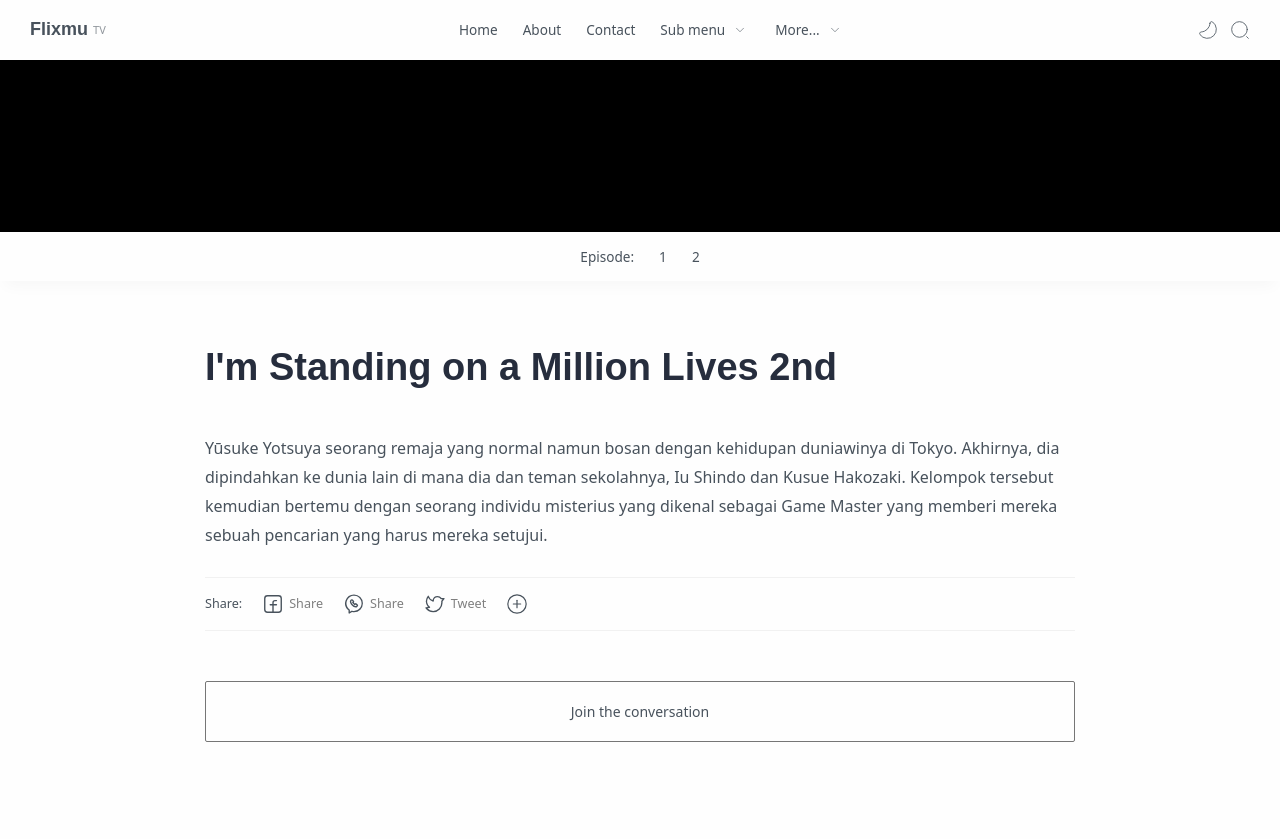
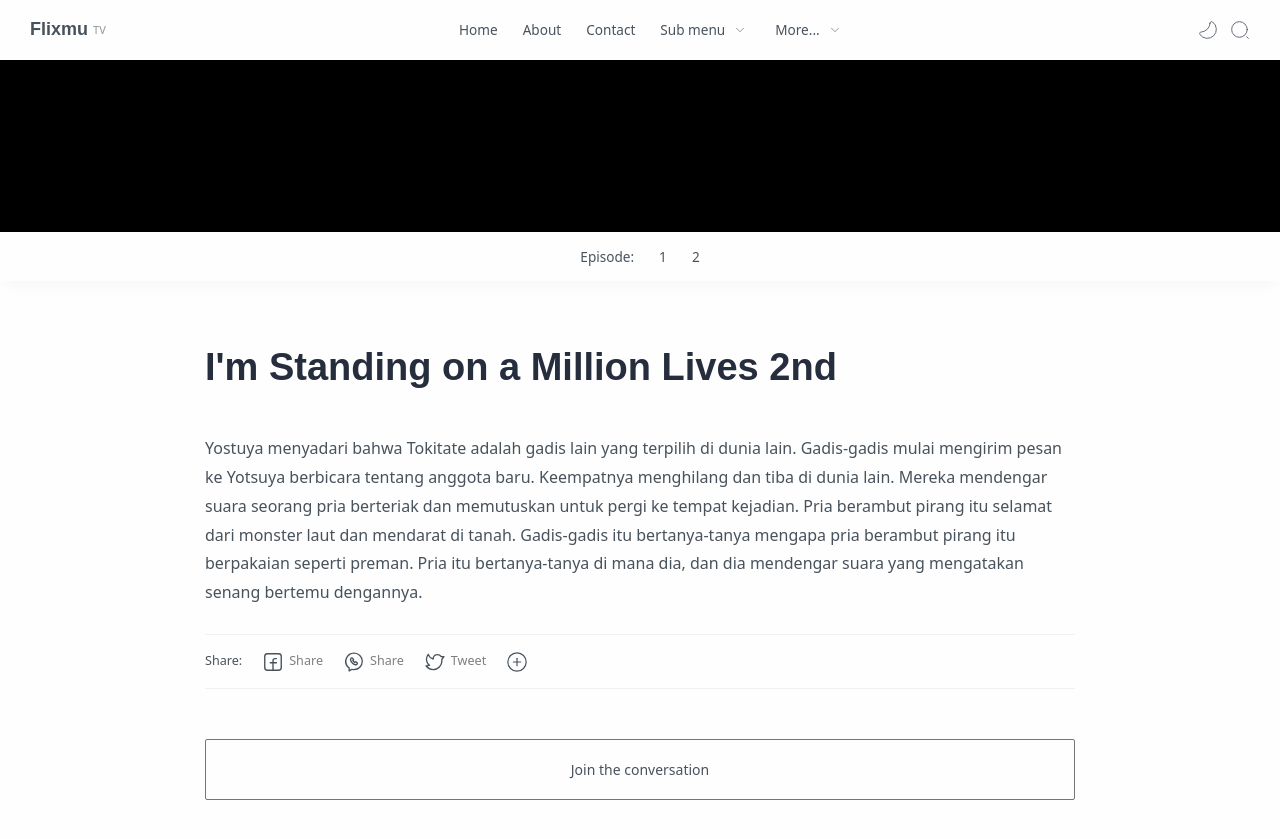
Before and after one commit to hippomu-media/Flixmu, a Jekyll site: the page built from _video/anime/I/I'm Standing on a Million Lives 2nd/1.md, in a window 1280 px wide and 900 px high, scrolled down 548 px. Shown: the top 839 px of the window. Built offline with Jekyll 4.4.1, drawn with Linux system fonts in a browser that asks for light colours; some web fonts are replaced; comment, search, counter and statistics services are not loaded.

Commit message:
Update 1.md

```diff
--- a/_video/anime/I/I'm Standing on a Million Lives 2nd/1.md
+++ b/_video/anime/I/I'm Standing on a Million Lives 2nd/1.md
@@ -20,4 +20,4 @@ en: /subtitle/anime/44881/en.srt
 ch: /subtitle/anime/44881/ch.srt
 ms: /subtitle/anime/44881/ms.srt
 ---
-Yūsuke Yotsuya seorang remaja yang normal namun bosan dengan kehidupan duniawinya di Tokyo. Akhirnya, dia dipindahkan ke dunia lain di mana dia dan teman sekolahnya, Iu Shindo dan Kusue Hakozaki. Kelompok tersebut kemudian bertemu dengan seorang individu misterius yang dikenal sebagai Game Master yang memberi mereka sebuah pencarian yang harus mereka setujui.
+Yostuya menyadari bahwa Tokitate adalah gadis lain yang terpilih di dunia lain. Gadis-gadis mulai mengirim pesan ke Yotsuya berbicara tentang anggota baru. Keempatnya menghilang dan tiba di dunia lain. Mereka mendengar suara seorang pria berteriak dan memutuskan untuk pergi ke tempat kejadian. Pria berambut pirang itu selamat dari monster laut dan mendarat di tanah. Gadis-gadis itu bertanya-tanya mengapa pria berambut pirang itu berpakaian seperti preman. Pria itu bertanya-tanya di mana dia, dan dia mendengar suara yang mengatakan senang bertemu dengannya.
```
